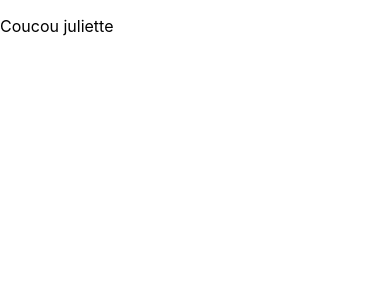
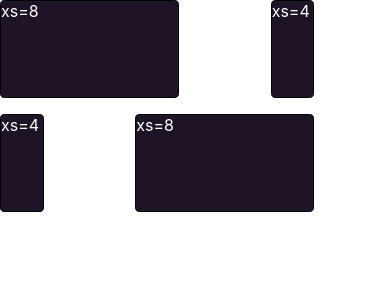
Before and after one commit to maineff/ProjetV1, a React (Create React App) app in the folder projetv1/: page / in a window 390 px wide. Shown: the top 300 px of the page. Built offline with nearby package versions, Linux system fonts and the light colour scheme.

Commit message:
responsive square

```diff
--- a/projetv1/src/App.css
+++ b/projetv1/src/App.css
@@ -1,38 +1,11 @@
-.App {
-  text-align: center;
+
+.card{
+  background-color: #1f1427;
+  background-clip: border-box;
+  border: 1px solid black;
+  border-radius: 0.2857rem;
+  height: 6em;
+  color: white;
+  margin-right: 2cm;
+
 }
-
-.App-logo {
-  height: 40vmin;
-  pointer-events: none;
-}
-
-@media (prefers-reduced-motion: no-preference) {
-  .App-logo {
-    animation: App-logo-spin infinite 20s linear;
-  }
-}
-
-.App-header {
-  background-color: #282c34;
-  min-height: 100vh;
-  display: flex;
-  flex-direction: column;
-  align-items: center;
-  justify-content: center;
-  font-size: calc(10px + 2vmin);
-  color: white;
-}
-
-.App-link {
-  color: #61dafb;
-}
-
-@keyframes App-logo-spin {
-  from {
-    transform: rotate(0deg);
-  }
-  to {
-    transform: rotate(360deg);
-  }
-}
--- a/projetv1/src/App.js
+++ b/projetv1/src/App.js
@@ -1,14 +1,27 @@
 import logo from './logo.svg';
 import './App.css';
 
+
+// reactstrap components
+import Grid from '@mui/material/Grid';
+
 function App() {
   return (
-    <div>
-        <p>
-          Coucou juliette
-        </p>
+    <Grid container spacing={2}>
+      <Grid item xs={8}>
+        <div className='card'>xs=8</div>
+      </Grid>
+      <Grid item xs={4}>
+        <div className='card'>xs=4</div>
+      </Grid>
+      <Grid item xs={4}>
+        <div className='card'>xs=4</div>
+      </Grid>
+      <Grid item xs={8}>
+        <div className='card'>xs=8</div>
+      </Grid>
+    </Grid>
 
-    </div>
   );
 }
 
```
Also changed, not shown: projetv1/package.json (+7 -0 lines), projetv1/src/MainArea.js (added, +26 -0 lines), 1 other file (tests, documents, lock files or other folders).
